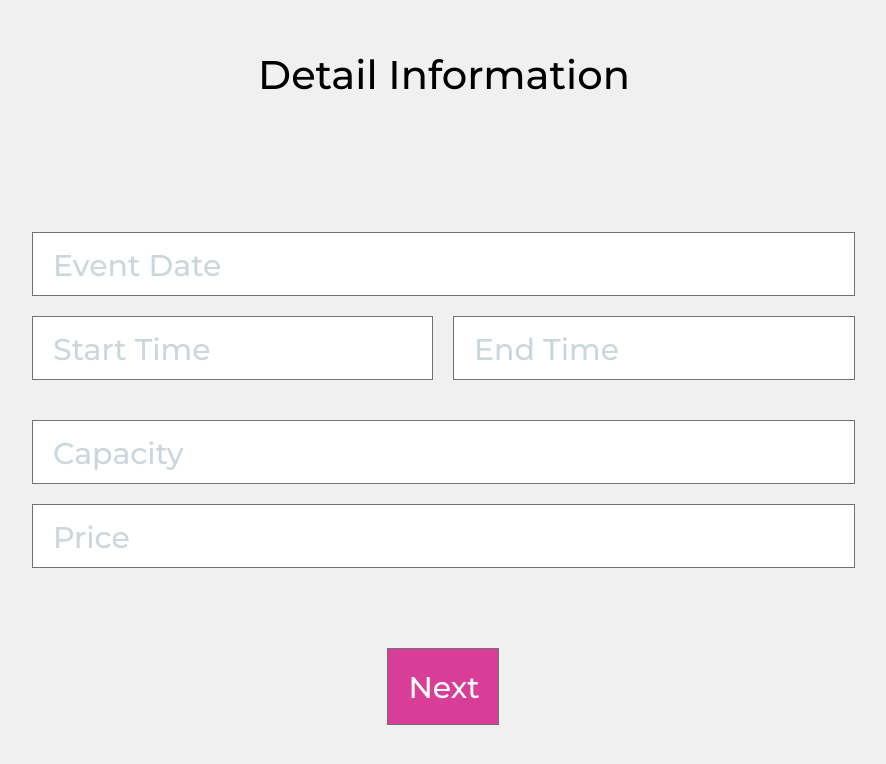
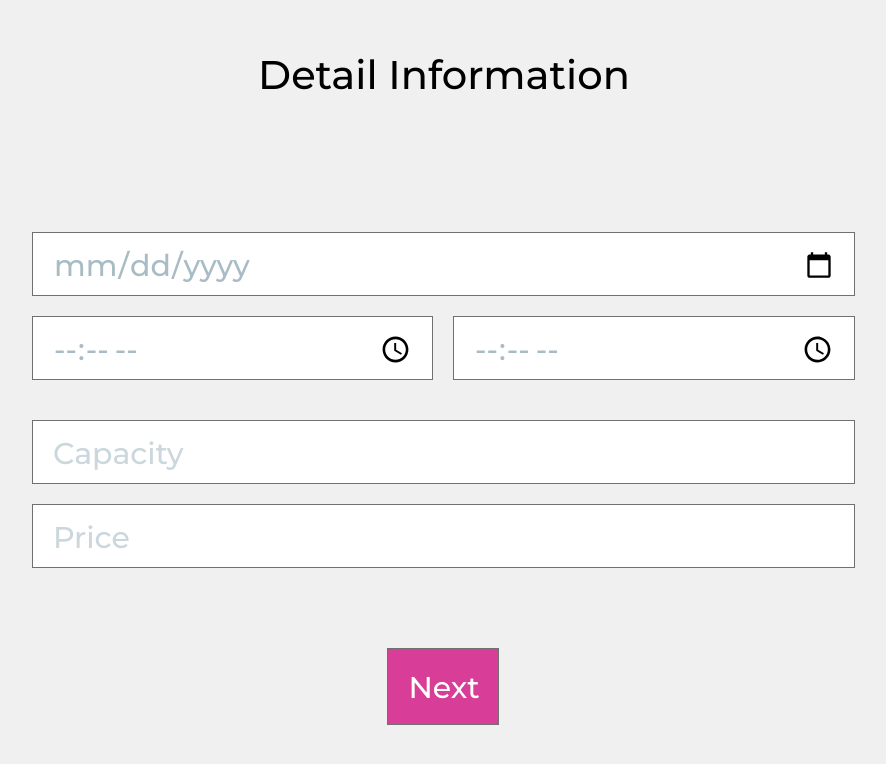
Before and after one commit to Make-Europe/Acceth_New, a React (Create React App) app in the folder Frontend/: page /createevent-details in a window 1280 px wide. Shown: the top 764 px of the page, without its empty margins (197-1083 px from the left). Built offline with nearby package versions, Linux system fonts and the light colour scheme.

Commit message:
Inputs Done, first BackendConnectionTest

```diff
--- a/Frontend/src/App.js
+++ b/Frontend/src/App.js
@@ -26,6 +26,12 @@ function App() {
   const [eventStreet, setEventStreet] = useState('')
   const [eventZip, setEventZip] = useState('')
   const [eventCity, setEventCity] = useState('')
+  const [eventDate, setEventDate] = useState('')
+  const [eventStartTime, setEventStartTime] = useState('')
+  const [eventEndTime, setEventEndTime] = useState('')
+  const [eventCapacity, setEventCapacity] = useState('')
+  const [eventPrice, setEventPrice] = useState('')
+  const [eventImage, setEventImage] = useState(null)
 
   const handleHostName = (childdata) => {
     setHostName({childdata});
@@ -51,10 +57,56 @@ function App() {
   const handleEventCity = (childdata) => {
     setEventCity({childdata});
   }
+  const handleEventDate = (childdata) => {
+    setEventDate({childdata});
+  }
+  const handleEventStartTime = (childdata) => {
+    setEventStartTime({childdata});
+  }
+  const handleEventEndTime = (childdata) => {
+    setEventEndTime({childdata});
+  }
+  const handleEventCapacity = (childdata) => {
+    setEventCapacity({childdata});
+  }
+  const handleEventPrice = (childdata) => {
+    setEventPrice({childdata});
+  }
+  const handleEventImage = (childdata) => {
+    setEventImage(URL.createObjectURL(childdata))
+  }
+  const handleSaveData = () => {
+    saveEvent();
+  }
 
-  useEffect(() => {
-    console.log(hostName.childdata + eventName.childdata + eventDescription.childdata + eventLineup.childdata + eventLocation.childdata + eventStreet.childdata + eventZip.childdata + eventCity.childdata)
-  }, [hostName, eventName, eventDescription, eventLineup, eventLocation, eventStreet, eventZip, eventCity])
+  function saveEvent(){
+    fetch('/event/', {
+      method: "POST",
+      headers: {
+        'Content-type': 'application/json'
+      },
+      body: JSON.stringify({
+        hostName: hostName.childdata,
+        name: eventName.childdata,
+        description: eventDescription.childdata,
+        lineup: eventLineup.childdata,
+        locationName: eventLocation.childdata,
+        street: eventStreet.childdata,
+        zipCode: eventZip.childdata,
+        city: eventCity.childdata,
+        date: eventDate.childdata,
+        start: eventStartTime.childdata,
+        end: eventEndTime.childdata,
+        capacity: eventCapacity.childdata,
+        price: eventPrice.childdata
+      })
+    })
+    .then((response) => response.json()
+    )
+    .then((result) => {
+    })
+  }
+
 
   return (
     <Router>
@@ -82,19 +134,39 @@ function App() {
             handleEventName={handleEventName}
             handleEventDescription={handleEventDescription}
             handleEventLineup={handleEventLineup}
+            hostName={hostName}
+            eventName={eventName}
+            eventDescription={eventDescription}
+            eventLineup={eventLineup}
           />
         </Route>
         <Route path="/createevent-location">
           <CreateEventLocation
-          {...createEventLocationData}
-          handleEventLocation={handleEventLocation}
-          handleEventStreet={handleEventStreet}
-          handleEventZip={handleEventZip}
-          handleEventCity={handleEventCity}
+            {...createEventLocationData}
+            handleEventLocation={handleEventLocation}
+            handleEventStreet={handleEventStreet}
+            handleEventZip={handleEventZip}
+            handleEventCity={handleEventCity}
+            eventLocation={eventLocation}
+            eventStreet={eventStreet}
+            eventZip={eventZip}
+            eventCity={eventCity}
           />
         </Route>
         <Route path="/createevent-details">
-          <CreateEventDetails {...createEventDetailsData} />
+          <CreateEventDetails
+            {...createEventDetailsData}
+            handleEventDate={handleEventDate}
+            handleEventStartTime={handleEventStartTime}
+            handleEventEndTime={handleEventEndTime}
+            handleEventCapacity={handleEventCapacity}
+            handleEventPrice={handleEventPrice}
+            eventDate={eventDate}
+            eventStartTime={eventStartTime}
+            eventEndTime={eventEndTime}
+            eventCapacity={eventCapacity}
+            eventPrice={eventPrice}
+            />
         </Route>
         <Route path="/createevent-image">
           <CreateEventImage
@@ -108,6 +180,9 @@ function App() {
             }
             uploadbutton_Text="Upload"
             donebutton_Text="DONE"
+            handleEventImage={handleEventImage}
+            eventImage={eventImage}
+            handleSaveData={handleSaveData}
           />
         </Route>
       </Switch>
--- a/Frontend/src/components/CreateEventDetails/index.jsx
+++ b/Frontend/src/components/CreateEventDetails/index.jsx
@@ -14,20 +14,32 @@ function CreateEventDetails(props) {
     hostName1Props,
     hostName2Props,
     hostName3Props,
+    handleEventDate,
+    handleEventStartTime,
+    handleEventEndTime,
+    handleEventCapacity,
+    handleEventPrice,
+    eventDate,
+    eventStartTime,
+    eventEndTime,
+    eventCapacity,
+    eventPrice
   } = props;
 
   return (
     <div className="createevent-details screen">
       <div className="page-titel_-detail montserrat-medium-black-40px">{pagetitel_Detail}</div>
       <div className="inputfields_-details">
-        <HostName inputPlaceholder={hostName1Props.inputPlaceholder} />
+        <HostName inputPlaceholder={hostName1Props.inputPlaceholder} childToParent={handleEventDate} currentValue={eventDate} fieldType={"date"} />
         <div className="gruppe2">
           <div className="start-time border-1px-dove-gray">
             <input
               className="start-time_-placeholder montserrat-medium-tower-gray-30px"
               name="starttime_placeholder1"
               placeholder={inputPlaceholder1}
-              type={inputType1}
+              type="time"
+              value={eventStartTime.childdata ? eventStartTime.childdata : ""}
+              onInput={e => handleEventStartTime(e.target.value)}
               required
             />
           </div>
@@ -36,13 +48,15 @@ function CreateEventDetails(props) {
               className="end-time_-placeholder montserrat-medium-tower-gray-30px"
               name="endtime_placeholder1"
               placeholder={inputPlaceholder2}
-              type={inputType2}
+              type="time"
+              value={eventEndTime.childdata ? eventEndTime.childdata : ""}
+              onInput={e => handleEventEndTime(e.target.value)}
               required
             />
           </div>
         </div>
-        <HostName inputPlaceholder={hostName2Props.inputPlaceholder} className={hostName2Props.className} />
-        <HostName inputPlaceholder={hostName3Props.inputPlaceholder} className={hostName3Props.className} />
+        <HostName inputPlaceholder={hostName2Props.inputPlaceholder} className={hostName2Props.className} childToParent={handleEventCapacity} currentValue={eventCapacity} fieldType={"number"} />
+        <HostName inputPlaceholder={hostName3Props.inputPlaceholder} className={hostName3Props.className} childToParent= {handleEventPrice} currentValue={eventPrice} fieldType={"number"} />
       </div>
       <Link to="/createevent-image">
         <div className="next-button3 border-1px-dove-gray">
--- a/Frontend/src/components/CreateEventImage/CreateEventImage.css
+++ b/Frontend/src/components/CreateEventImage/CreateEventImage.css
@@ -94,3 +94,7 @@
   white-space: nowrap;
   width: 96px;
 }
+
+.upload-file {
+  margin-top: 8vh;
+}
--- a/Frontend/src/components/CreateEventImage/index.jsx
+++ b/Frontend/src/components/CreateEventImage/index.jsx
@@ -2,20 +2,23 @@ import React from "react";
 import "./CreateEventImage.css";
 
 function CreateEventImage(props) {
-  const { pagetitel_Image, dropimage_Text, uploadbutton_Text, donebutton_Text } = props;
+  const { pagetitel_Image, dropimage_Text, uploadbutton_Text, donebutton_Text, eventImage, handleEventImage, handleSaveData } = props;
 
   return (
     <div className="createevent-image screen">
       <div className="page-titel_-image montserrat-medium-black-40px">{pagetitel_Image}</div>
       <div className="upload border-1px-dove-gray">
         <div className="upload-image">
-          <div className="drop-image_-text montserrat-medium-tower-gray-30px">{dropimage_Text}</div>
-          <div className="upload-button border-1px-dove-gray">
-            <div className="upload-button_-text montserrat-medium-black-30px">{uploadbutton_Text}</div>
-          </div>
+          <img width={"200px"} src={eventImage}/>
+          <input
+            className="upload-file"
+            type="file"
+            name="upload"
+            onChange={e => handleEventImage(e.target.files[0])}
+          />
         </div>
       </div>
-      <div className="done-button border-1px-dove-gray">
+      <div onClick={handleSaveData} className="done-button border-1px-dove-gray">
         <div className="done-button_-text montserrat-medium-white-30px">{donebutton_Text}</div>
       </div>
     </div>
--- a/Frontend/src/components/CreateEventLocation/index.jsx
+++ b/Frontend/src/components/CreateEventLocation/index.jsx
@@ -16,22 +16,27 @@ function CreateEventLocation(props) {
     handleEventLocation,
     handleEventStreet,
     handleEventZip,
-    handleEventCity
+    handleEventCity,
+    eventLocation,
+    eventStreet,
+    eventZip,
+    eventCity
   } = props;
 
   return (
     <div className="createevent-location screen">
       <div className="page-titel_-location montserrat-medium-black-40px">{pagetitel_Location}</div>
       <div className="inputfields_-location">
-        <HostName inputPlaceholder={hostName1Props.inputPlaceholder} childToParent={handleEventLocation} />
-        <HostName inputPlaceholder={hostName2Props.inputPlaceholder} className={hostName2Props.className} childToParent={handleEventStreet} />
+        <HostName inputPlaceholder={hostName1Props.inputPlaceholder} childToParent={handleEventLocation} currentValue={eventLocation} fieldType={"text"} />
+        <HostName inputPlaceholder={hostName2Props.inputPlaceholder} className={hostName2Props.className} childToParent={handleEventStreet} currentValue={eventStreet} fieldType={"text"} />
         <div className="gruppe1">
           <div className="zip border-1px-dove-gray">
             <input
               className="zip_-placeholder montserrat-medium-tower-gray-30px"
               name="zip_placeholder1"
               placeholder={inputPlaceholder1}
-              type={inputType1}
+              type="text"
+              value={eventZip.childdata ? eventZip.childdata : ""}
               onInput={e => handleEventZip(e.target.value)}
               required
             />
@@ -41,7 +46,8 @@ function CreateEventLocation(props) {
               className="city-name_-placeholder montserrat-medium-tower-gray-30px"
               name="cityname_placeholder1"
               placeholder={inputPlaceholder2}
-              type={inputType2}
+              type="text"
+              value={eventCity.childdata ? eventCity.childdata : ""}
               onInput={e => handleEventCity(e.target.value)}
               required
             />
--- a/Frontend/src/components/HostName/index.jsx
+++ b/Frontend/src/components/HostName/index.jsx
@@ -3,7 +3,7 @@ import "./HostName.css";
 import app from "../../App.js"
 
 function HostName(props) {
-  const { inputPlaceholder, className, childToParent } = props;
+  const { inputPlaceholder, className, childToParent, currentValue , fieldType} = props;
 
   return (
     <div className={`host-name border-1px-dove-gray ${className || ""}`}>
@@ -11,7 +11,8 @@ function HostName(props) {
         className="t-name_-placeholder montserrat-medium-tower-gray-30px"
         name="hostname_placeholder1"
         placeholder={inputPlaceholder}
-        type="text"
+        type={fieldType}
+        value={currentValue.childdata ? currentValue.childdata : ""}
         onInput={e => childToParent(e.target.value)}
         required
       />
```
Also changed, not shown: Frontend/src/components/CreateEventGeneralInformation/index.jsx (+20 -5 lines).
